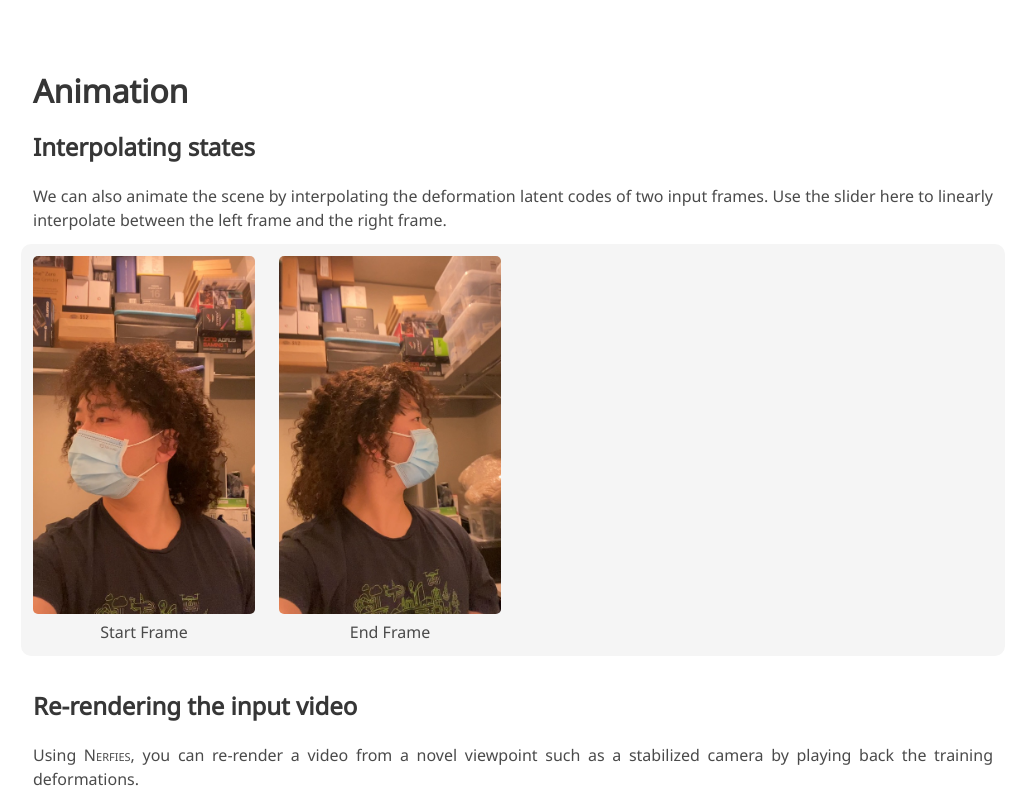
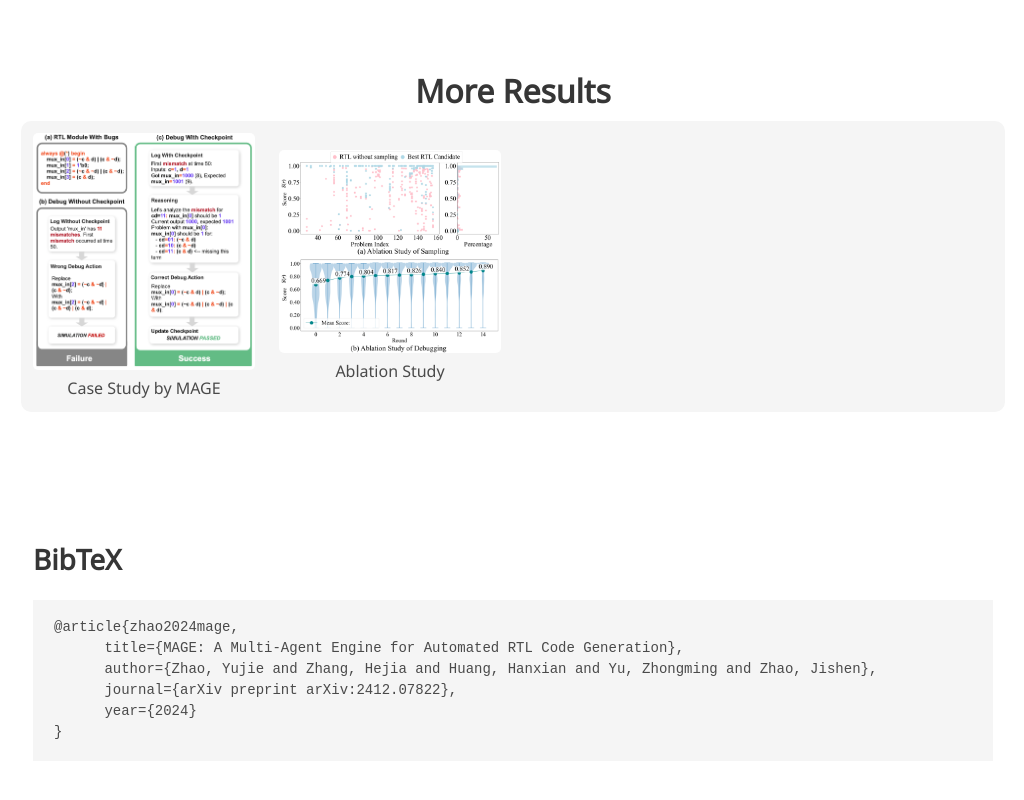
Before and after one commit to stable-lab/MAGE, a plain HTML site: page index.html in a window 1280 px wide. Shown: the part 2060-2860 px from the top of the page, without its empty margins (127-1151 px from the left). Drawn offline with nearby package versions, Linux system fonts and the light colour scheme; some icons are missing; a web font is replaced by a local one.

Commit message:
new images

```diff
--- a/index.html
+++ b/index.html
@@ -288,57 +288,26 @@
     <!--/ Matting. -->
 
     <!-- Animation. -->
-    <div class="columns is-centered">
+    <div class="columns is-centered has-text-centered">
       <div class="column is-full-width">
-        <h2 class="title is-3">Animation</h2>
+        <h2 class="title is-3">More Results</h2>
 
-        <!-- Interpolating. -->
-        <h3 class="title is-4">Interpolating states</h3>
-        <div class="content has-text-justified">
-          <p>
-            We can also animate the scene by interpolating the deformation latent codes of two input
-            frames. Use the slider here to linearly interpolate between the left frame and the right
-            frame.
-          </p>
-        </div>
         <div class="columns is-vcentered interpolation-panel">
           <div class="column is-3 has-text-centered">
-            <img src="./static/images/interpolate_start.jpg"
+            <img src="./static/images/case_study.png"
                  class="interpolation-image"
-                 alt="Interpolate start reference image."/>
-            <p>Start Frame</p>
+                 alt="Case Study Image."/>
+            <p>Case Study by MAGE</p>
           </div>
           <div class="column is-3 has-text-centered">
-            <img src="./static/images/interpolate_end.jpg"
+            <img src="./static/images/ablation.png"
                  class="interpolation-image"
-                 alt="Interpolation end reference image."/>
-            <p class="is-bold">End Frame</p>
+                 alt="Ablation Image."/>
+            <p class="is-bold">Ablation Study</p>
           </div>
         </div>
         <br/>
         <!--/ Interpolating. -->
-
-        <!-- Re-rendering. -->
-        <h3 class="title is-4">Re-rendering the input video</h3>
-        <div class="content has-text-justified">
-          <p>
-            Using <span class="dnerf">Nerfies</span>, you can re-render a video from a novel
-            viewpoint such as a stabilized camera by playing back the training deformations.
-          </p>
-        </div>
-        <!-- <div class="content has-text-centered">
-          <video id="replay-video"
-                 controls
-                 muted
-                 preload
-                 playsinline
-                 width="75%">
-            <source src="./static/videos/replay.mp4"
-                    type="video/mp4">
-          </video>
-        </div> -->
-        <!--/ Re-rendering. -->
-
       </div>
     </div>
     <!--/ Animation. -->
@@ -366,7 +335,7 @@
   <div class="container">
     <div class="content has-text-centered">
       <a class="icon-link"
-         href="./static/videos/nerfies_paper.pdf">
+         href="./static/paper/Multi_Agent_LLM4RTL.pdf"
         <i class="fas fa-file-pdf"></i>
       </a>
       <a class="icon-link" href="https://norahyujiezhao.github.io" class="external-link" disabled>
```
Also changed, not shown: static/images/ablation.png (added), static/images/case_study.png (added).
